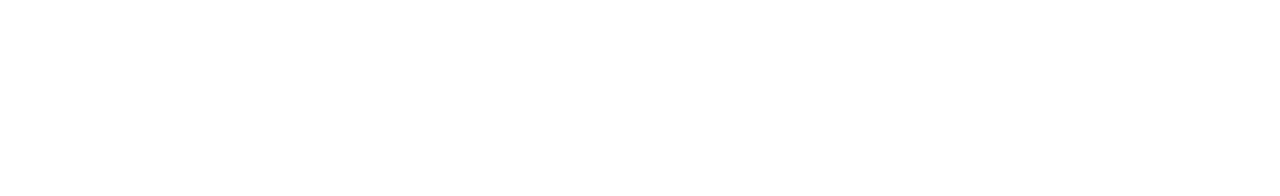
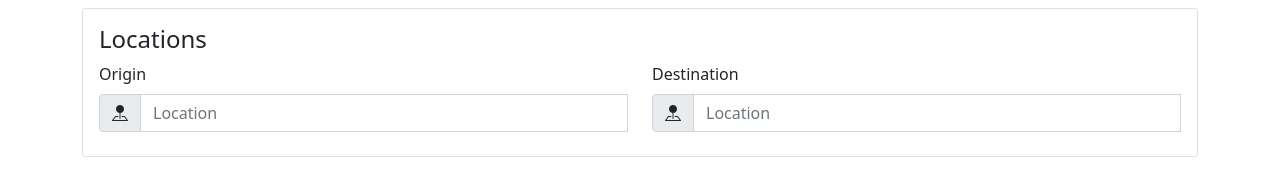
Before and after one commit to jarinsimon/Travel-Planner, a website: page public/index.html in a window 1280 px wide. Drawn offline with nearby package versions, Linux system fonts and the light colour scheme.

Commit message:
added origin/destination input, linked to bootstrap css

```diff
--- a/public/index.html
+++ b/public/index.html
@@ -1,11 +1,78 @@
 <!DOCTYPE html>
 <html lang="en">
 	<head>
-		<meta charset="UTF-8" />
+		<meta charset="UTF-8">
+		<meta http-equiv="X-UA-Compatible" content="IE=edge">
 		<title>Travel Planner</title>
-		<link rel="stylesheet" href="./style.css" />
+
+		<!--Links Bootstrap CSS-->
+		<link
+			rel="stylesheet"
+			href="https://cdn.jsdelivr.net/npm/bootstrap@5.1.3/dist/css/bootstrap.min.css"
+			integrity="sha384-1BmE4kWBq78iYhFldvKuhfTAU6auU8tT94WrHftjDbrCEXSU1oBoqyl2QvZ6jIW3"
+			crossorigin="anonymous"
+		>
+
+		<!--Links Bootstrap Icons-->
+		<link
+			rel="stylesheet"
+			href="https://cdn.jsdelivr.net/npm/bootstrap-icons@1.7.2/font/bootstrap-icons.css"
+		>
+
+		<!--Links style.css-->
+		<link rel="stylesheet" href="./style.css">
 	</head>
 	<body>
-		<script src="./script.js" />
+		<div class="container-sm">
+			<div class="my-2 card">
+				<div class="card-body">
+					<h4 class="card-title">Locations</h4>
+					<div class="row">
+						<!--Origin card section-->
+						<div class="col-sm">
+							<div class="mb-2">
+								<label id="origin-label" for="origin-input" class="form-label">Origin</label>
+								<div class="input-group">
+									<span class="input-group-text">
+										<i class="bi-pin-map-fill"></i>
+									</span>
+									<input
+										type="text"
+										class="form-control"
+										list="origin-options"
+										id="origin-input"
+										placeholder="Location"
+										aria-describedby="origin-label"
+									>
+									<datalist id="origin-options"></datalist>
+								</div>
+							</div>
+						</div>
+						<!--Destination card section-->
+						<div class="col-sm">
+							<div class="mb-2">
+								<label id="destination-label" for="destination-input" class="form-label">Destination</label>
+								<div class="input-group">
+									<span class="input-group-text">
+										<i class="bi-pin-map-fill"></i>
+									</span>
+									<input
+										type="text"
+										class="form-control"
+										list="destination-options"
+										id="destination-input"
+										placeholder="Location"
+										aria-describedby="destination-label"
+									>
+									<datalist id="destination-options"></datalist>
+								</div>
+							</div>
+						</div>
+					</div>
+				</div>
+			</div>
+		</div>
+		<!--Embeds script.js-->
+		<script src="./script.js"></script>
 	</body>
 </html>
--- a/public/style.css
+++ b/public/style.css
@@ -0,0 +1,3 @@
+.flex-1{
+	flex: 1;
+}
```
